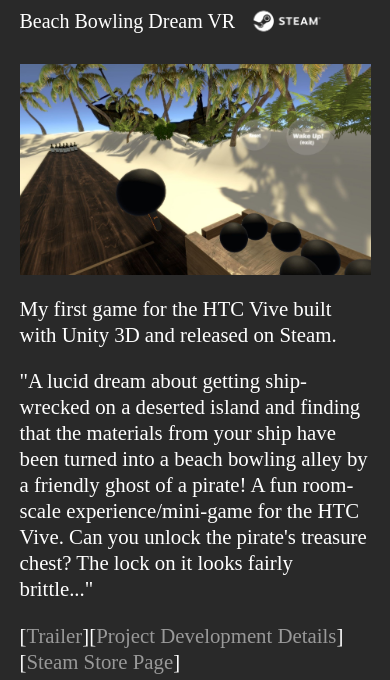
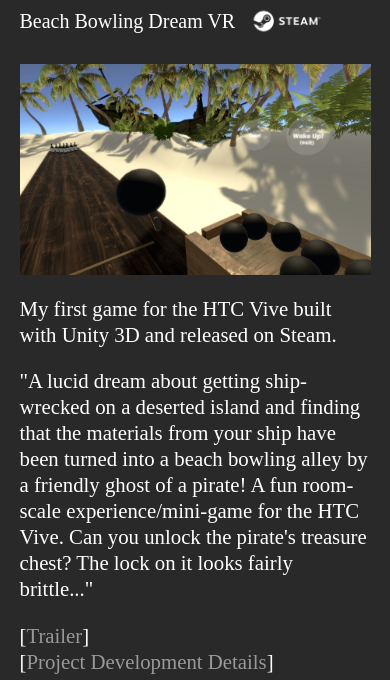
Before and after one commit to LucidDreamsVR/luciddreamsvr.github.io, a plain HTML site: page index.html in a window 390 px wide. Shown: the part 1513-2193 px from the top of the page. Drawn offline with Linux system fonts and the light colour scheme; a web font is replaced by a local one.

Commit message:
Added responsive spans for Beach Bowling Dream

```diff
--- a/index.html
+++ b/index.html
@@ -76,7 +76,11 @@
         <div class="project-details">
           <p>My first game for the HTC Vive built with Unity 3D and released on Steam.</p>
           <p>"A lucid dream about getting ship-wrecked on a deserted island and finding that the materials from your ship have been turned into a beach bowling alley by a friendly ghost of a pirate! A fun room-scale experience/mini-game for the HTC Vive. Can you unlock the pirate's treasure chest? The lock on it looks fairly brittle..."</p>
-          <p>[<a target="_blank" href="https://youtu.be/HxwAU6yr-WY">Trailer</a>][<a target="_blank" href="https://connect.unity.com/p/games-beach-bowling-dream-vr">Project Development Details</a>][<a target="_blank" href="http://store.steampowered.com//app/557960">Steam Store Page</a>]</p>
+          <p>
+            <span class="rwd-line">[<a target="_blank" href="https://youtu.be/HxwAU6yr-WY">Trailer</a>]</span>
+            <span class="rwd-line">[<a target="_blank" href="https://connect.unity.com/p/games-beach-bowling-dream-vr">Project Development Details</a>]</span>
+            <span class="rwd-line">[<a target="_blank" href="http://store.steampowered.com//app/557960">Steam Store Page</a>]</span>
+          </p>
         </div>
       </div>
     </div>
```
